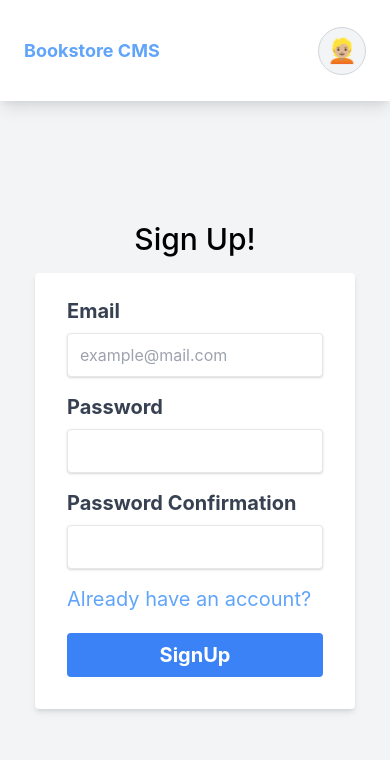
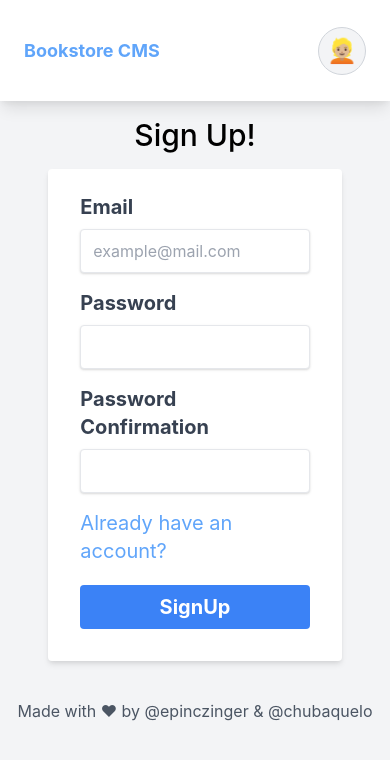
Before and after one commit to chubaquelo/React-Bookstore, a React (Create React App) app: page / in a window 390 px wide. Shown: the top 760 px of the page. Built offline with nearby package versions, Linux system fonts and the light colour scheme.

Commit message:
Add footer. Fix aligments. Fix category select with for mobile.

```diff
--- a/src/components/App.js
+++ b/src/components/App.js
@@ -6,6 +6,7 @@ import BooksForm from '../containers/BooksForm';
 import Header from './Header';
 import SignIn from './SignIn';
 import SignUp from './SignUp';
+import Footer from './Footer';
 import { localStorageSignIn } from '../actions';
 
 const App = () => {
@@ -21,6 +22,7 @@ const App = () => {
   return (
     <main className="h-screen">
       <Header />
+      <section className="min-h-80percent flex flex-col">
         <Switch>
           <Route path="/books">
             <BooksForm />
@@ -36,6 +38,8 @@ const App = () => {
             <SignIn />
           </Route>
         </Switch>
+      </section>
+      <Footer />
     </main>
   );
 };
--- a/src/components/CategoryFilter.js
+++ b/src/components/CategoryFilter.js
@@ -27,7 +27,7 @@ const CategoryFilter = ({ handleFilter }) => {
         Show:
         <select
           name="categories"
-          className="ml-3 cursor-pointer w-2/12 h-11 text-2xl px-3 shadow border rounded cursor-pointer bg-white text-gray-700"
+          className="ml-3 cursor-pointer w-8/12 sm:w-2/12 h-11 text-2xl px-3 shadow border rounded cursor-pointer bg-white text-gray-700"
           onChange={handleFilter}
         >
           {categoryOptions}
--- /dev/null
+++ b/src/components/Footer.js
@@ -0,0 +1,25 @@
+import React from 'react';
+
+const Footer = () => (
+  <footer className="w-full flex items-center justify-center mx-auto h-8percent md:border-t-2 border-gray-200 text-gray-600 text-center sticky">
+    <p>
+      Made with
+      {'  '}
+      <span className="text-red">❤</span>
+      {'  '}
+      by
+      {'  '}
+      <a href="http://github.com/epinczinger" rel="noreferrer" target="_blank">
+        @epinczinger
+      </a>
+      {'  '}
+      &
+      {'  '}
+      <a href="https://github.com/chubaquelo" rel="noreferrer" target="_blank">
+        @chubaquelo
+      </a>
+    </p>
+  </footer>
+);
+
+export default Footer;
--- a/src/components/SignIn.js
+++ b/src/components/SignIn.js
@@ -33,7 +33,7 @@ const LogIn = () => {
   };
 
   return (
-    <div className="flex flex-row items-center h-88percent">
+    <div className="flex flex-row items-center mx-auto pt-4 sm:pt-10 md:pt-36 lg:pt-20">
       {isLoggedIn && <Redirect to="/books" />}
       <div className="w-11/12 sm:w-full max-w-xs mx-auto pb-16">
         <h2 className="text-3xl font-medium sm:text-5xl text-center mb-4">
--- a/src/components/SignUp.js
+++ b/src/components/SignUp.js
@@ -38,7 +38,7 @@ const SignUp = () => {
   };
 
   return (
-    <div className="flex flex-row items-center h-88percent">
+    <div className="flex flex-row items-center mx-auto pt-4 sm:pt-10 md:pt-36 lg:pt-12">
       {isLoggedIn && <Redirect to="/books" />}
       <div className="w-11/12 sm:w-full max-w-xs mx-auto">
         <h2 className="text-3xl font-medium sm:text-5xl text-center mb-4">
--- a/src/containers/BooksForm.js
+++ b/src/containers/BooksForm.js
@@ -48,8 +48,7 @@ const BooksForm = () => {
   };
 
   const form = (
-    <div className="bg-gray-100 font-sans w-10/12 lg:w-10/12 mx-auto p-4">
-      <hr className="my-8" />
+    <div className="bg-gray-100 font-sans w-10/12 lg:w-10/12 mx-auto p-4 mt-8">
       <h3 className="text-gray-500 text-2xl font-bold font-sans mb-4">
         ADD NEW BOOK
         {isNoNameError ? (
--- a/src/index.css
+++ b/src/index.css
@@ -26,6 +26,10 @@ body {
   height: 12%;
 }
 
-.h-88percent {
-  height: 88%;
+.h-80percent {
+  height: 80%;
 }
+
+.h-8percent {
+  height: 8%;
+}
```
Lines whose indentation alone changed are shown as unchanged.
